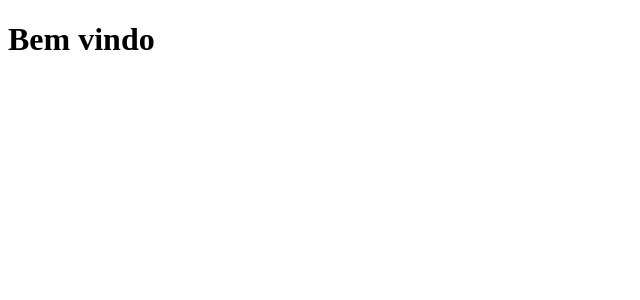
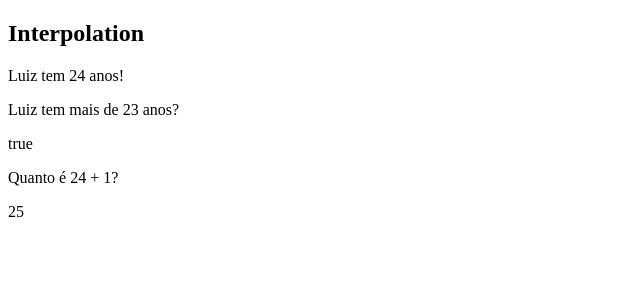
Before and after one commit to felipesrangel/curso_angular, an Angular app: page / in a window 1280 px wide. Shown: the top 300 px of the page, without its empty margins (0-640 px from the left). Built offline with nearby package versions, Linux system fonts and the light colour scheme.

Commit message:
criação da pasta dataBiding para aprender

```diff
--- a/src/app/app.component.ts
+++ b/src/app/app.component.ts
@@ -1,14 +1,14 @@
-import { Component, OnInit } from '@angular/core';
+import { Component, OnInit} from '@angular/core';
 
 @Component({
   selector: 'app-root',
   template: `
-  <app-title></app-title>
+  <app-data-biding></app-data-biding>
   <router-outlet></router-outlet>`
 })
 export class AppComponent implements OnInit{
   constructor(){}
 
-
-  ngOnInit(): void {}
+  ngOnInit(): void {
+  }
 }
--- a/src/app/app.module.ts
+++ b/src/app/app.module.ts
@@ -4,11 +4,13 @@
 import { AppRoutingModule } from './app-routing.module';
 import { AppComponent } from './app.component';
 import { TitleComponent } from './title/title.component';
+import { DataBidingComponent } from './data-biding/data-biding.component';
 
 @NgModule({
   declarations: [
     AppComponent,
-    TitleComponent
+    TitleComponent,
+    DataBidingComponent
   ],
   imports: [
     BrowserModule,
--- /dev/null
+++ b/src/app/data-biding/data-biding.component.html
@@ -0,0 +1,11 @@
+<h2>Interpolation</h2>
+
+<p>{{ nome }} tem {{idade}} anos!</p>
+
+<p>{{ nome }} tem mais de 23 anos? </p>
+
+<p>{{ idade > 23 }}</p>
+
+<p>Quanto é {{idade}} + 1?</p>
+
+<p>{{idade + 1}} </p>
--- /dev/null
+++ b/src/app/data-biding/data-biding.component.ts
@@ -0,0 +1,16 @@
+import { Component, OnInit } from '@angular/core';
+
+@Component({
+  selector: 'app-data-biding',
+  templateUrl: './data-biding.component.html',
+  styleUrls: ['./data-biding.component.scss']
+})
+export class DataBidingComponent implements OnInit{
+  public nome: string = "Luiz";
+  public idade: number = 24;
+
+
+  constructor() {};
+
+  ngOnInit(): void {}
+}
--- a/src/app/title/title.component.ts
+++ b/src/app/title/title.component.ts
@@ -1,11 +1,11 @@
-import { Component, Input, OnChanges, OnInit } from '@angular/core';
+import { Component, Input, OnChanges, OnInit, OnDestroy } from '@angular/core';
 
 @Component({
   selector: 'app-title',
   templateUrl: './title.component.html',
   styleUrls: ['./title.component.scss']
 })
-export class TitleComponent implements OnInit, OnChanges {
+export class TitleComponent implements OnInit, OnChanges, OnDestroy {
 
   @Input() public title:string = "Bem vindo";
 
@@ -15,6 +15,9 @@
   }
 
   ngOnChanges(): void {
+  }
 
+  ngOnDestroy(): void {
+      console.log("Deu bom, ele foi destruído");
   }
 }
```
Also changed, not shown: src/app/data-biding/data-biding.component.scss (added), 1 other file (tests, documents, lock files or other folders).
